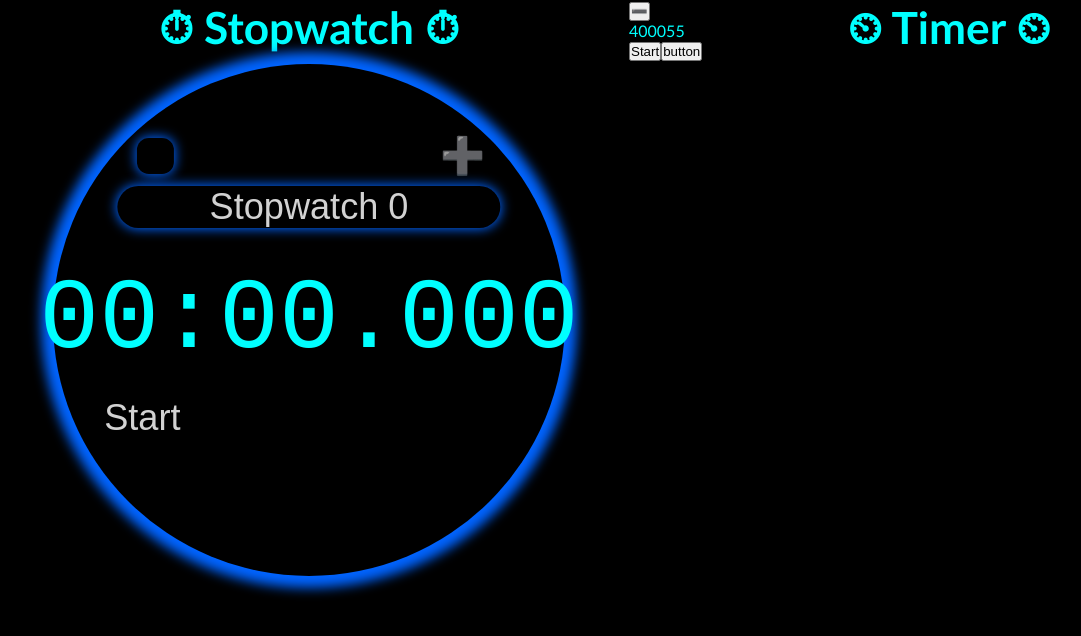
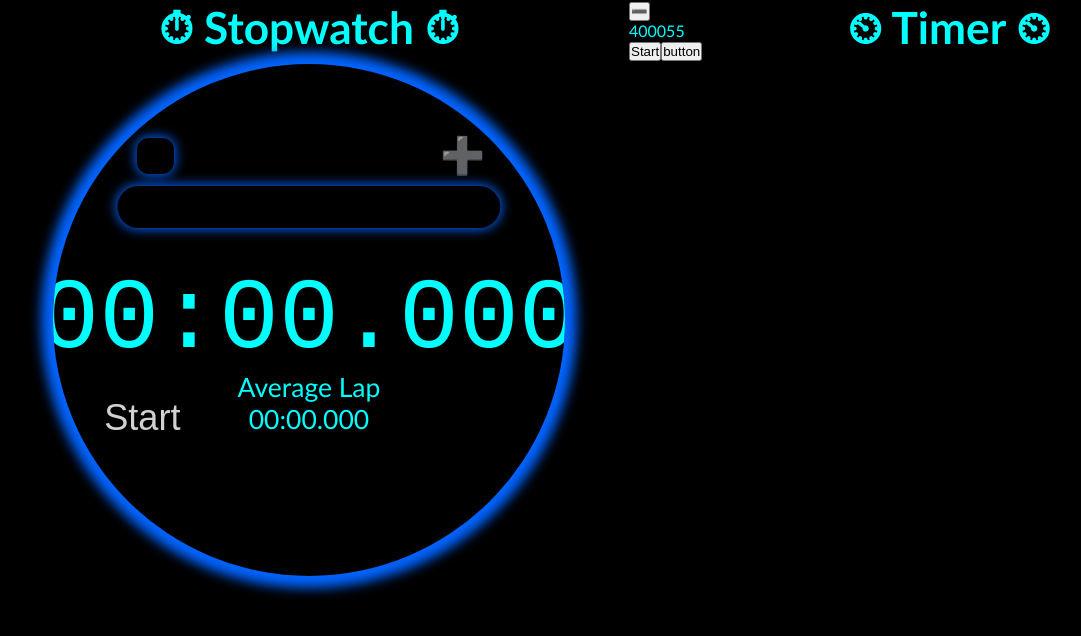
Before and after one commit to moefingers/react-timer-stopwatch-v2, a React (Vite) app: page / in a window 1280 px wide. Shown: the top 636 px of the page, without its empty margins (11-1092 px from the left). Built offline with nearby package versions, Linux system fonts and the light colour scheme.

Commit message:
added functionality to run stopwatches concurrently

```diff
--- a/src/App.css
+++ b/src/App.css
@@ -212,7 +212,7 @@ Imagine a landscape phone more extreme/longer than 2:1*/
   box-shadow: var(--box-shadow-setting-primary);
   transition: var(--slow-transition);
   margin: auto;
-
+  overflow: hidden;
 
   width: 80%;
   height: 80%;
@@ -306,13 +306,13 @@ Imagine a landscape phone more extreme/longer than 2:1*/
 /* each */
 .stopwatch-button.stopwatch-navigation-left {
   position: absolute;
-  transform: translate(-100%, -50%);
+  transform: translate(50%, -50%);
   top: 50%;
   left: 0%;
 }
 .stopwatch-button.stopwatch-navigation-right{
   position: absolute;
-  transform: translate(0, -50%);
+  transform: translate(-150%, -50%);
   top: 50%;
   left: 100%;
 }
@@ -381,6 +381,87 @@ Imagine a landscape phone more extreme/longer than 2:1*/
 }
 
 
+/************ average lap container */
+div.average-lap-container{
+  /* outline: solid 1px white; */
+  position: absolute;
+  transform: translate(0%, -50%);
+  top: 81%;
+  left: 50%;
+  width: 50%;
+  height: 17%;
+  font-size: calc(var(--general-size-factor-px) * 22);
+  transition: var(--slow-transition);
+  cursor: pointer;
+}
+div.average-lap-container:hover div.average-lap-secondary,
+div.average-lap-container:hover div.average-lap-info-secondary{
+  opacity: .4;
+  visibility: visible;
+}
+
+div.average-lap-container.contracted{
+  transform: translate(-50%, -50%);
+  top: 76%;
+  width: 40%;
+  height: 32%;
+}
+div.average-lap-container * {
+  transition: var(--slow-transition);
+  position: absolute;
+  transform: translate(-50%, -50%);
+  text-wrap: nowrap;
+}
+
+div.average-lap-container.contracted div.average-lap-info{ /* dynamic lap info shown in contracted mode*/
+  opacity: 1;
+  visibility: visible;
+  transform: translate(-50%, 0%);
+  left: 50%;
+}
+/* expanded mode left side**** left side hidden until hover in expanded mode*/
+div.average-lap-info-secondary{
+  opacity: 0;
+  visibility: hidden;
+  transform: translate(-50%, 0%);
+  left: 0%;
+}
+div.average-lap-secondary{
+  opacity: 0;
+  visibility: hidden;
+  transform: translate(-50%, 100%);
+  left: 0%;
+}
+/* expanded mode right side ***** always shown in expanded mode */
+div.average-lap-info-primary{
+  transform: translate(-100%, 0%);
+  left: 100%;
+}
+div.average-lap-primary{
+  opacity: 1;
+  transform: translate(-100%, 100%);
+  left: 100%;
+}
+/* contracted mode top */
+div.average-lap-container.contracted div.average-lap-info-primary{
+  transform: translate(-50%, 0%);
+  left: 50%;
+}
+div.average-lap-container.contracted div.average-lap-primary{
+  transform: translate(-50%, 100%);
+  left: 50%;
+}
+/* contracted mode bottom */
+div.average-lap-container.contracted div.average-lap-info-secondary{
+  transform: translate(-50%, 200%);
+  left: 50%;
+}
+div.average-lap-container.contracted div.average-lap-secondary{
+  transform: translate(-50%, 300%);
+  left: 50%;
+}
+
+
 
 /* ************************stopwatch label */
 input.stopwatch-label-input {
@@ -417,20 +498,22 @@ input.stopwatch-label-input-contracted {
   z-index: -30;
   position: absolute;
   transform: translate(0, -50%);
-  top: 48%;
+  top: 42%;
   left: 3%;
   width: 90%;
-  height: 68%;
-  transition: var(--slow-transition);
+  height: 60%;
+  transition: .5s .5s ease-in-out;
   overflow: hidden;
+  /* outline : white dashed 1px; */
 }
 .stopwatch-list-container-contracted{
   opacity: 0;
   visibility: hidden;
+
+  transition: .5s ease-in-out;
 }
 .stopwatch-scroll-container{
   position:absolute;
-  transition: var(--slow-transition);
   height: 100%;
   width: 100%;
   overflow-x:hidden;
--- a/src/components/stopwatch/stopwatch.jsx
+++ b/src/components/stopwatch/stopwatch.jsx
@@ -4,7 +4,7 @@ import {
     fadeOpacityIn, lapAnimation, lapAnimationContracted,
     slideAndFadeInFromLeft, slideAndFadeInFromRight, slideAndFadeOutToRight, slideAndFadeOutToLeft,
     slideAndFadeInFromLeftForCenteredObject, slideAndFadeInFromRightForCenteredObject, slideAndFadeOutToRightForCenteredObject, slideAndFadeOutToLeftForCenteredObject,
-     expandToWidthThenToHeight } from '../../assets/Animations'
+     expandToWidthThenToHeight, bounceUpAndDownLessAndLessForCenteredObject, calculateBounceUpAndDownLessAndLess } from '../../assets/Animations'
 
 import {turnMillisecondsPretty, defaultFormatSettings} from '../../assets/TimeFormatting'
 
@@ -16,45 +16,117 @@ export default function Stopwatch() {
 
     //states
 
+    const defaultStopwatchObjectEntry = {
+        timeOfLastStopwatchChange: Date.now(),
+        lastStoppedStopwatchTime: 0,
+        lastRanStopwatchTime: Date.now(),
+        lastLapStopwatchTime: 0,
+        avgLapTime: 0,
+        avgLapTimeWithoutStoppedTimes: 0,
+        stopwatchTime: 0,
+        showPrimaryAndNotSecondaryAverage: true,
+        lapAndStopped: false,
+        formatSettings: defaultFormatSettings,
+        timeArray: []
+    }
+    // initialize stopwatch object with one entry and set it as current using 0 key
+    const [stopwatchObject, setStopwatchObject] = useState({0: defaultStopwatchObjectEntry})
+    const [currentStopwatchObjectIndex, setCurrentStopwatchObjectIndex] = useState(0)
+
     // these states in particular shall be collected from stopwatch object when the current index changes
     const [timeOfLastStopwatchChange, setTimeOfLastStopwatchChange] = useState(Date.now()) // Time of Last Stopwatch Change // time stamp IE 1714009411220 ms
     const [lastStoppedStopwatchTime, setLastStoppedStopwatchTime] = useState(0) // Old Stopwatch Time to record previous active time // Not timestamp IE 3000 ms
+    const [lastRanStopwatchTime, setLastRanStopwatchTime] = useState(Date.now())  // timestamp
     const [lastLapStopwatchTime, setLastLapStopwatchTime] = useState(0) // Old Stopwatch Time to record previous lap time // Not timestamp IE 3000 ms
     const [avgLapTime, setAvgLapTime] = useState(0) // stored average lap time
-    const [avgLapTimeWithoutStopped, setAvgLapTimeWithoutStopped] = useState(0) // stored avg lap time excluding stpped times
+    const [avgLapTimeWithoutStoppedTimes, setAvgLapTimeWithoutStoppedTimes] = useState(0) // stored avg lap time excluding stpped times
     const [stopwatchTime, setStopwatchTime] = useState(0) // Stopwatch Time (total time while active) // Not timestamp IE 3123 ms
+    const [showPrimaryAndNotSecondaryAverage, setShowPrimaryAndNotSecondaryAverage] = useState(true)
+    const [lapAndStopped, setLapAndStopped] = useState(false)
+    const [formatSettings, setFormatSettings] = useState(stopwatchObject[currentStopwatchObjectIndex].formatSettings)
 
 
+    // use effects to update object
+    useEffect(() => {
+        updateObjectEntry(
+            stopwatchObject,
+            currentStopwatchObjectIndex,
+            {
+                timeOfLastStopwatchChange: timeOfLastStopwatchChange,
+                lastStoppedStopwatchTime: lastStoppedStopwatchTime,
+                lastRanStopwatchTime: lastRanStopwatchTime,
+                lastLapStopwatchTime: lastLapStopwatchTime,
+                avgLapTime: avgLapTime,
+                avgLapTimeWithoutStoppedTimes: avgLapTimeWithoutStoppedTimes,
+                stopwatchTime: stopwatchTime,
+                showPrimaryAndNotSecondaryAverage: showPrimaryAndNotSecondaryAverage,
+                lapAndStopped: lapAndStopped,
+                formatSettings: formatSettings
+            }
+        )
+    }, [
+        timeOfLastStopwatchChange,
+        lastStoppedStopwatchTime,
+        lastRanStopwatchTime,
+        lastLapStopwatchTime,
+        avgLapTime,
+        avgLapTimeWithoutStoppedTimes,
+        stopwatchTime,
+        showPrimaryAndNotSecondaryAverage,
+        lapAndStopped,
+        formatSettings
+    ])
+
+
+    // if selected index changes, update states
+
+    useEffect(() => {
+        setTimeOfLastStopwatchChange(stopwatchObject[currentStopwatchObjectIndex].timeOfLastStopwatchChange)
+        setLastStoppedStopwatchTime(stopwatchObject[currentStopwatchObjectIndex].lastStoppedStopwatchTime)
+        setLastRanStopwatchTime(stopwatchObject[currentStopwatchObjectIndex].lastRanStopwatchTime)
+        setLastLapStopwatchTime(stopwatchObject[currentStopwatchObjectIndex].lastLapStopwatchTime)
+        setAvgLapTime(stopwatchObject[currentStopwatchObjectIndex].avgLapTime)
+        setAvgLapTimeWithoutStoppedTimes(stopwatchObject[currentStopwatchObjectIndex].avgLapTimeWithoutStoppedTimes)
+        setStopwatchTime(stopwatchObject[currentStopwatchObjectIndex].stopwatchTime)
+        setShowPrimaryAndNotSecondaryAverage(stopwatchObject[currentStopwatchObjectIndex].showPrimaryAndNotSecondaryAverage)
+        setLapAndStopped(stopwatchObject[currentStopwatchObjectIndex].lapAndStopped)
+        setFormatSettings(stopwatchObject[currentStopwatchObjectIndex].formatSettings)
+
+        if(stopwatchObject[currentStopwatchObjectIndex].timeArray.length > 0){
+            let {lastDifference, reason} = stopwatchObject[currentStopwatchObjectIndex].timeArray[stopwatchObject[currentStopwatchObjectIndex].timeArray.length - 1]
+            lapNotificationElement.current.innerHTML = `+${turnMillisecondsPretty(lastDifference, stopwatchObject[currentStopwatchObjectIndex].formatSettings, true)} ${reason}`
+        } else if (stopwatchObject[currentStopwatchObjectIndex].timeArray.length == 0){
+            lapNotificationElement.current.innerHTML = ""
+        }
+
+    }, [currentStopwatchObjectIndex])
+
     const [useIntervalActive, setUseIntervalActive] = useState(false) // Use Interval Active State (to turn on and on recording of time difference since last activation)// true = on / false = off
-    const [lapAndStopped, setLapAndStopped] = useState(false)
+
 
     const [prettyTime, setPrettyTime] = useState()
 
 
     const lapNotificationElement = useRef(null)
 
-    const defaultStopwatchObjectEntry = {
-        storedTime: 0,
-        name: "Stopwatch 0",
-        timeArray: [],
-        avgLapTime: 0,
-        avgLapTimeWithoutStoppedTimes: 0,
-        formatSettings: defaultFormatSettings,
-    }
-    // initialize stopwatch object with one entry and set it as current using 0 key
-    const [stopwatchObject, setStopwatchObject] = useState({0: defaultStopwatchObjectEntry})
-    const [currentStopwatchObjectIndex, setCurrentStopwatchObjectIndex] = useState(0)
 
 
     function runStopWatch() {
         setTimeOfLastStopwatchChange(Date.now()) // freshen time stamp A
+
         setLastStoppedStopwatchTime(stopwatchTime) // document old time
+
 
 
         if(stopwatchTime > 0 && useIntervalActive){addLapTimeToStopwatchArray("Stopped")}
         !useIntervalActive && setLapAndStopped(false)
+        !useIntervalActive && setLastRanStopwatchTime(Date.now())
         setUseIntervalActive(!useIntervalActive) // begin updating difference in time by activating interval
     }
+    useInterval(() => {
+        setStopwatchTime(lastStoppedStopwatchTime + Date.now() - timeOfLastStopwatchChange)
+
+    }, useIntervalActive ? 10 : null)
     function addLapTimeToStopwatchArray(reason) {
         setLastLapStopwatchTime(stopwatchTime)
         if(stopwatchTime === 0) return
@@ -79,6 +151,8 @@ export default function Stopwatch() {
         let situationalLastDifference
         let situationalReason
         if(alreadyContainsTimeType == "Stopped"){
+            // setLastLapStopwatchTime(stopwatchTime)
+            console.log("already contains stopped")
             let {lastDifference} = stopwatchObject[currentStopwatchObjectIndex].timeArray[indexOfTimeObjectToUpdate] // let lastDifference = stopwatchObject[currentStopwatchObjectIndex].timeArray[indexOfTimeObjectToUpdate].lastDifference
 
             stopwatchObject[currentStopwatchObjectIndex].timeArray.splice(indexOfTimeObjectToUpdate, 1)
@@ -87,7 +161,9 @@ export default function Stopwatch() {
             situationalLastDifference = lastDifference
             situationalReason = "Stop + Lap"
         } else if (alreadyContainsTimeType == "" || reason == "Stopped"){ // if does not already contain a time type and the reason for the entry is Stopped
-            situationalLastDifference = stopwatchTime - lastLapStopwatchTime
+            // setLastStoppedStopwatchTime(stopwatchTime)
+            situationalLastDifference = stopwatchTime - (lastLapStopwatchTime || 0)
+            console.log(`stopwatchtime ${stopwatchTime} - lastLapStopwatchTime ${lastLapStopwatchTime} = ${situationalLastDifference}`)
             situationalReason = typeof reason == 'string' && reason || 'Lap'
         } else if (alreadyContainsTimeType == "Lap"){
             return
@@ -96,21 +172,19 @@ export default function Stopwatch() {
         updateObjectEntry(
             stopwatchObject,
             currentStopwatchObjectIndex,
-            {timeArray: [
+            {
+                timeArray: [
                     ...stopwatchObject[currentStopwatchObjectIndex].timeArray,
                     {time: stopwatchTime, lastDifference: situationalLastDifference, reason: situationalReason}
                 ],
-            storedTime: stopwatchTime}
+                stopwatchTime: stopwatchTime,
+            }
         )
 
         lapNotificationElement.current.innerHTML = `+${turnMillisecondsPretty(situationalLastDifference, stopwatchObject[currentStopwatchObjectIndex].formatSettings, true)} ${situationalReason}`
         if(contracted){lapNotificationElement.current.animate(lapAnimationContracted, {duration: 800, easing: "ease"})}
         else if(!contracted){lapNotificationElement.current.animate(lapAnimation, {duration: 800, easing: "ease"})}
     }
-    useInterval(() => {
-        setStopwatchTime(lastStoppedStopwatchTime + Date.now() - timeOfLastStopwatchChange)
-
-    }, useIntervalActive ? 10 : null)
 
 
     //generic updateObjectEntry function
@@ -157,6 +231,17 @@ export default function Stopwatch() {
         }
     }
     const mainStopwatchTimeElement = useRef(null)
+    useEffect(() => {
+
+        if(document.querySelector(".average-lap-container.contracted")){
+            document?.querySelector(".average-lap-container.contracted .average-lap-info-primary")?.animate(calculateBounceUpAndDownLessAndLess(-50, 0, -100, 20, .9, .8), {duration: 1000})
+            document?.querySelector(".average-lap-container.contracted .average-lap-primary")?.animate(calculateBounceUpAndDownLessAndLess(-50, 100, -100, 20, .9, .8), {duration: 1000})
+        } else {
+        document?.querySelector(".average-lap-container .average-lap-info-primary")?.animate(calculateBounceUpAndDownLessAndLess(-100, 0, -100, 20, .9, .8), {duration: 1000})
+        document?.querySelector(".average-lap-container .average-lap-primary")?.animate(calculateBounceUpAndDownLessAndLess(-100, 100, -100, 20, .9, .8), {duration: 1000})
+    }
+
+    }, [avgLapTime, avgLapTimeWithoutStoppedTimes])
 
     const [contracted, setContracted] = useState(true)
     //update pretty time if (stopwatch time || selected index || settings) change
@@ -181,50 +266,61 @@ export default function Stopwatch() {
 
     }, [stopwatchTime, currentStopwatchObjectIndex, stopwatchObject[currentStopwatchObjectIndex].formatSettings, contracted])
     // update states if currentStopwatchObjectIndex changes
-    useEffect(() => {
-        // setTimeOfLastStopwatchChange(stopwatchObject[currentStopwatchObjectIndex].timeOfLastStopwatchChange)
-        // setLastStoppedStopwatchTime(stopwatchObject[currentStopwatchObjectIndex].lastStoppedStopwatchTime)
-        // setLastLapStopwatchTime(stopwatchObject[currentStopwatchObjectIndex].lastLapStopwatchTime)
-        // setAvgLapTime(stopwatchObject[currentStopwatchObjectIndex].avgLapTime)
-        // setAvgLapTimeWithoutStopped(stopwatchObject[currentStopwatchObjectIndex].avgLapTimeWithoutStopped)
-        // setStopwatchTime(stopwatchObject[currentStopwatchObjectIndex].stopwatchTime)
-    }, [currentStopwatchObjectIndex])
+
 
     useEffect(() => {
         let lapArray = []
         let lapArrayWithoutStopped = []
         let totalLapTime = 0
         let totalLapTimeWithoutStopped = 0
+        console.log(currentStopwatchObjectIndex)
         stopwatchObject[currentStopwatchObjectIndex].timeArray.forEach((timeObject, index)=> {
             // for getting avgs
-            lapArray.push(timeObject.lastDifference)
+            lapArray.push(timeObject.lastDifference || 0)
             totalLapTime += timeObject.lastDifference
             if(timeObject.reason !== 'Stopped'){ // Lap || Stop + Lap
-                lapArrayWithoutStopped.push(timeObject.lastDifference);
+                lapArrayWithoutStopped.push(timeObject.lastDifference || 0);
                 totalLapTimeWithoutStopped += timeObject.lastDifference
             }
         })
 
         console.log(lapArray)
         console.log(`avg lap time is ${totalLapTime / lapArray.length || 0}`)
-        setAvgLapTime(totalLapTime / lapArray.length)
+        setAvgLapTime(totalLapTime / lapArray.length || 0)
 
 
         console.log(lapArrayWithoutStopped)
         console.log(`avg lap time without stopped is ${totalLapTimeWithoutStopped / lapArrayWithoutStopped.length || 0}`)
-        setAvgLapTimeWithoutStopped(totalLapTimeWithoutStopped / lapArrayWithoutStopped.length || 0)
+        setAvgLapTimeWithoutStoppedTimes(totalLapTimeWithoutStopped / lapArrayWithoutStopped.length || 0)
+
+        updateObjectEntry(
+            stopwatchObject,
+            currentStopwatchObjectIndex,
+            {
+                avgLapTime: (totalLapTime / lapArray.length) || 0,
+                avgLapTimeWithoutStoppedTimes: (totalLapTimeWithoutStopped / lapArrayWithoutStopped.length) || 0
+            }
+        )
 
     }, [stopwatchObject[currentStopwatchObjectIndex].timeArray])
 
 
     const stopwatchScrollElement = useRef()
     useEffect(() => {
+      resizeEventHandler()
+    }, [stopwatchScrollElement])
+
+    onresize = resizeEventHandler
+
+    function resizeEventHandler(event){
+        setTimeout(() => {
             if(stopwatchScrollElement.current){
             console.log(stopwatchScrollElement.current.offsetWidth, stopwatchScrollElement.current.clientWidth)
             let calculatedPercentage = ((stopwatchScrollElement.current.offsetWidth - stopwatchScrollElement.current.clientWidth)/stopwatchScrollElement.current.offsetWidth)
-        stopwatchScrollElement.current.style= `padding-right: ${calculatedPercentage * 105}%`
+            stopwatchScrollElement.current.style= `padding-right: ${calculatedPercentage * 130}%`
           }
-    }, [stopwatchScrollElement.current])
+        }, 1200); // to wait for animations to finish
+    }
 
     return (
         <div className="stopwatch-section">
@@ -232,12 +328,7 @@ export default function Stopwatch() {
             <h1 className="title">⏱ Stopwatch ⏱</h1>
             <div ref={stopwatchWrapper} className={`stopwatch-wrapper ${contracted ? 'stopwatch-wrapper-contracted' : ''}`}>
                 <button className={`stopwatch-button expand-contract-stopwatch ${contracted ? 'expand-contract-stopwatch-contracted' : ''}`}  onClick={() => setContracted(!contracted)}></button>
-                {!useIntervalActive && currentStopwatchObjectIndex > 0 && <button className={`stopwatch-button stopwatch-navigation stopwatch-navigation-left`} onClick={(event) => navigateToKeyFromObjectAndDisplay(currentStopwatchObjectIndex - 1, stopwatchObject, setCurrentStopwatchObjectIndex, currentStopwatchObjectIndex, stopwatchWrapper.current)}>
-                    <div className='stopwatch-navigation-inner-left'>&lt;</div>
-                </button>}
-                {!useIntervalActive && currentStopwatchObjectIndex < Object.keys(stopwatchObject).length - 1 && <button className={`stopwatch-button stopwatch-navigation stopwatch-navigation-right`} onClick={(event) => navigateToKeyFromObjectAndDisplay(currentStopwatchObjectIndex + 1, stopwatchObject, setCurrentStopwatchObjectIndex, currentStopwatchObjectIndex, stopwatchWrapper.current)}>
-                    <div className='stopwatch-navigation-inner-right'>&gt;</div>
-                </button>}
+
                 <div className={`stopwatch-list-container ${contracted ? 'stopwatch-list-container-contracted' : ''}`}>
                     <div ref={stopwatchScrollElement} className={`stopwatch-scroll-container ${contracted ? 'stopwatch-scroll-container-contracted' : ''}`}>
                         <ul className='stopwatch-unordered-list'>{stopwatchObject[currentStopwatchObjectIndex]?.timeArray.length > 0 && stopwatchObject[currentStopwatchObjectIndex].timeArray.map((object, index) => (
@@ -254,6 +345,18 @@ export default function Stopwatch() {
                     <button className="stopwatch-button" onClick={(event) => {event.stopPropagation(); runStopWatch()}}>{useIntervalActive ? 'Stop' : 'Start'}</button>
                     {stopwatchTime != 0 && (!lapAndStopped ?  <button className="stopwatch-button" onClick={(event) => {event.stopPropagation(); addLapTimeToStopwatchArray("Lap")}}>Lap</button> : <div className='already-lapped'>can't lap<br/>twice</div>)}
                 </div>
+                <div className={`average-lap-container ${contracted ? 'contracted' : ''}`}
+                onClick={() => {setShowPrimaryAndNotSecondaryAverage(!showPrimaryAndNotSecondaryAverage)}}>
+                    <div className={`${showPrimaryAndNotSecondaryAverage ? 'average-lap-info-primary' : 'average-lap-info-secondary'}`}>Average Lap</div>
+                    <div className={`${showPrimaryAndNotSecondaryAverage ? 'average-lap-info-secondary' : 'average-lap-info-primary'}`}>Avg. w/o Stopped</div>
+                    <div className={`${showPrimaryAndNotSecondaryAverage ? 'average-lap-primary' : 'average-lap-secondary'}`}>
+                        {turnMillisecondsPretty(avgLapTime, stopwatchObject[currentStopwatchObjectIndex].formatSettings)}
+                    </div>
+                    <div className={`${showPrimaryAndNotSecondaryAverage ? 'average-lap-secondary' : 'average-lap-primary'}`}>
+                        {turnMillisecondsPretty(avgLapTimeWithoutStoppedTimes, stopwatchObject[currentStopwatchObjectIndex].formatSettings)}
+                    </div>
+                </div>
+
 
             <button className={`stopwatch-button add-stopwatch-entry ${contracted ? 'add-stopwatch-entry-contracted' : ''}`} onClick={(event) => {event.stopPropagation();
             updateObjectEntry(stopwatchObject, Object.entries(stopwatchObject).length, Object.assign({}, defaultStopwatchObjectEntry, {name: `Stopwatch ${Object.entries(stopwatchObject).length}`}));
@@ -262,6 +365,13 @@ export default function Stopwatch() {
             <input className={`stopwatch-label-input ${contracted ? 'stopwatch-label-input-contracted' : ''}`} value={stopwatchObject[currentStopwatchObjectIndex].name} onChange={(event) => updateObjectEntry(stopwatchObject, currentStopwatchObjectIndex, Object.assign({}, stopwatchObject[currentStopwatchObjectIndex], {name: event.target.value}))}/>
             </div>
 
+            {currentStopwatchObjectIndex > 0 && <button className={`stopwatch-button stopwatch-navigation stopwatch-navigation-left`} onClick={(event) => navigateToKeyFromObjectAndDisplay(currentStopwatchObjectIndex - 1, stopwatchObject, setCurrentStopwatchObjectIndex, currentStopwatchObjectIndex, stopwatchWrapper.current)}>
+                <div className='stopwatch-navigation-inner-left'>&lt;</div>
+            </button>}
+            {currentStopwatchObjectIndex < Object.keys(stopwatchObject).length - 1 && <button className={`stopwatch-button stopwatch-navigation stopwatch-navigation-right`} onClick={(event) => navigateToKeyFromObjectAndDisplay(currentStopwatchObjectIndex + 1, stopwatchObject, setCurrentStopwatchObjectIndex, currentStopwatchObjectIndex, stopwatchWrapper.current)}>
+                <div className='stopwatch-navigation-inner-right'>&gt;</div>
+            </button>}
+
 
         </div>
     )
```
Also changed, not shown: src/assets/Animations.js (+48 -1 lines). Lines whose indentation alone changed are shown as unchanged.
